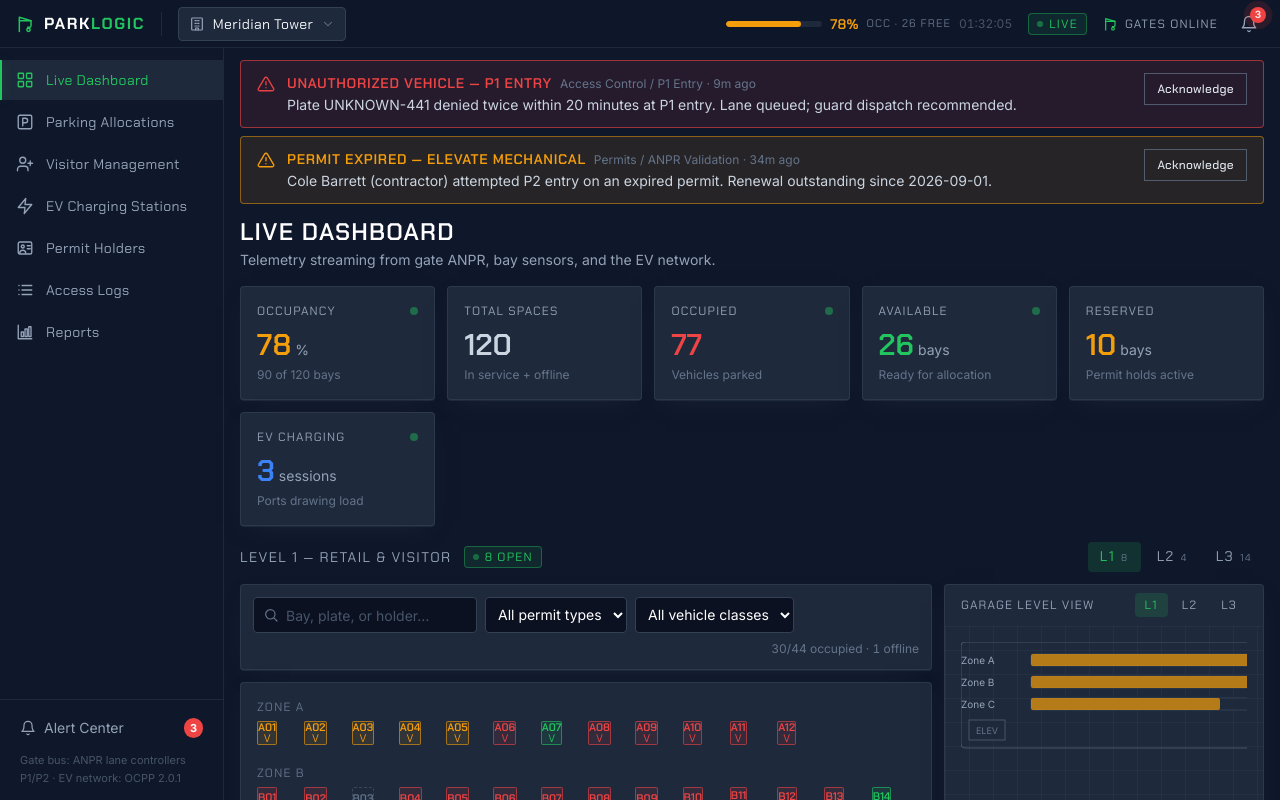
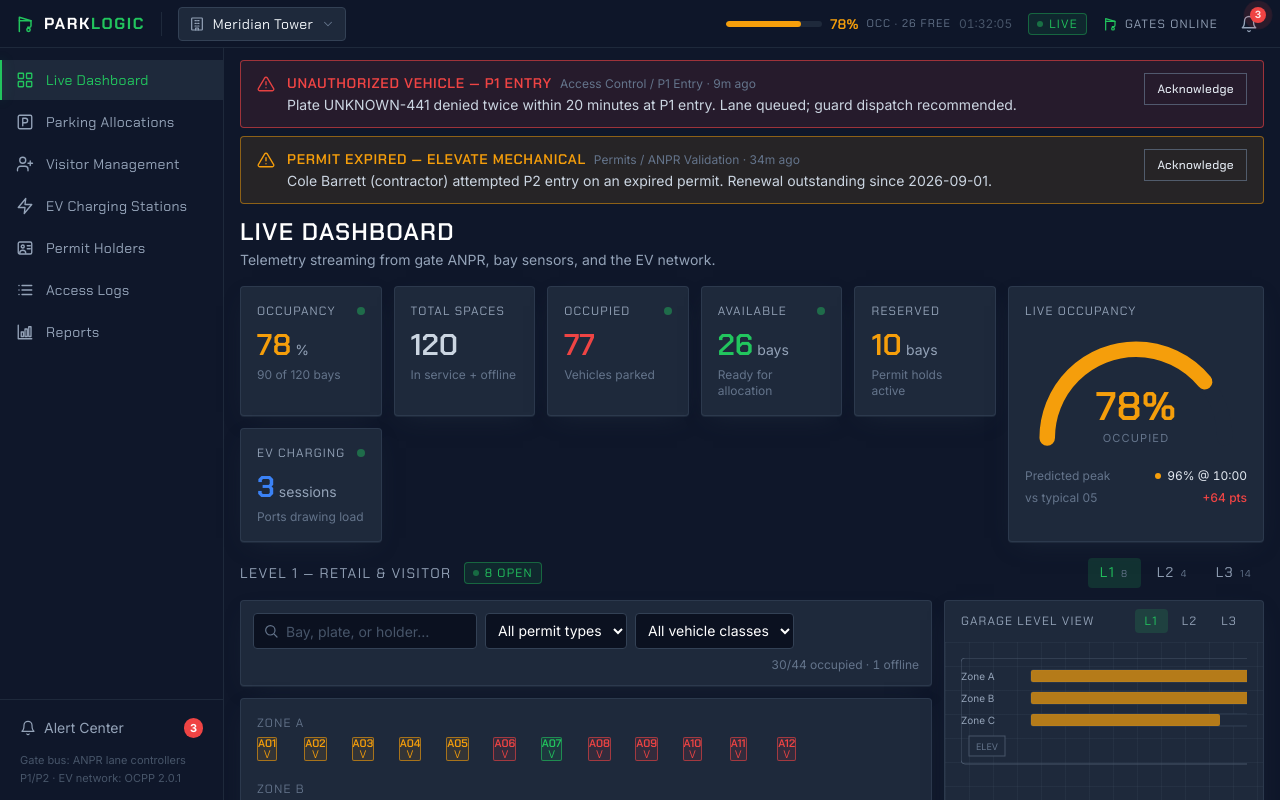
Before and after one commit to songkaili24/parklogic-access, a Next.js app: page /dashboard in a window 1280 px wide. Shown: the top 800 px of the page. Built offline with nearby package versions, Linux system fonts and the light colour scheme.

Commit message:
feat(dashboard): occupancy gauge on the live dashboard
DashboardBody pairs the KPI row with the occupancy gauge — predicted peak
from the weekday profile plus a delta against the typical hour. Visitor
page subtitle reflects the new pass operations.

```diff
--- a/src/app/visitors/page.tsx
+++ b/src/app/visitors/page.tsx
@@ -13,7 +13,7 @@ export default function VisitorManagementPage() {
     <div className="space-y-4">
       <PageHeader
         title="Visitor Management"
-        subtitle="Generate QR passes, assign visitor bays, and monitor active guest windows."
+        subtitle="Issue and pre-register QR passes, run event bulk generation, and audit visitor history."
       />
       <VisitorManagement />
     </div>
--- a/src/components/dashboard/DashboardBody.tsx
+++ b/src/components/dashboard/DashboardBody.tsx
@@ -5,11 +5,27 @@ import { ParkingGrid } from '@/components/dashboard/ParkingGrid';
 import { QuickActions } from '@/components/dashboard/QuickActions';
 import { AlertCenter, LiveActivityFeed } from '@/components/dashboard/LiveFeeds';
 import { StatsRow } from '@/components/ui/StatCard';
+import { OccupancyGauge } from '@/components/ui/OccupancyGauge';
 import { useRealtime } from '@/lib/realtime';
+import { HOURLY_OCCUPANCY_PROFILE } from '@/lib/constants';
+
+/** Closest hour bucket from the typical weekday profile. */
+function typicalForNow(now: number): { pct: number; hour: string } {
+  const hour = new Date(now).getHours();
+  const clamped = Math.min(18, Math.max(5, hour));
+  const bucket =
+    HOURLY_OCCUPANCY_PROFILE.find((entry) => Number(entry.hour) === clamped) ??
+    HOURLY_OCCUPANCY_PROFILE[0]!;
+  return { pct: bucket.pct, hour: bucket.hour };
+}
 
 /** Consumes the app-shell RealtimeProvider — do not nest another provider here. */
 export function DashboardBody() {
-  const { summary, connection } = useRealtime();
+  const { summary, connection, now } = useRealtime();
+  const peak = HOURLY_OCCUPANCY_PROFILE.reduce((best, entry) =>
+    entry.pct > best.pct ? entry : best,
+  );
+  const typical = typicalForNow(now);
 
   return (
     <div className="space-y-4">
@@ -22,7 +38,16 @@ export function DashboardBody() {
         }
       />
 
-      <StatsRow summary={summary} />
+      <div className="grid gap-3 xl:grid-cols-[1fr_16rem]">
+        <StatsRow summary={summary} />
+        <OccupancyGauge
+          rate={summary.occupancyRate}
+          peakPct={peak.pct}
+          peakHour={peak.hour}
+          typicalPct={typical.pct}
+          currentHour={typical.hour}
+        />
+      </div>
 
       <ParkingGrid />
 
--- a/src/components/layout/MobileNav.tsx
+++ b/src/components/layout/MobileNav.tsx
@@ -36,10 +36,10 @@ export function MobileNav() {
       })}
       <Link
         href="/logs"
-        aria-current={pathname === '/access-logs' || pathname === '/reports' ? 'page' : undefined}
+        aria-current={pathname === '/logs' || pathname === '/reports' ? 'page' : undefined}
         className={cn(
           'flex flex-col items-center gap-0.5 py-2 font-display text-[10px] uppercase tracking-wider',
-          pathname === '/access-logs' || pathname === '/reports'
+          pathname === '/logs' || pathname === '/reports'
             ? 'text-signal-green'
             : 'text-slate-500',
         )}
```
